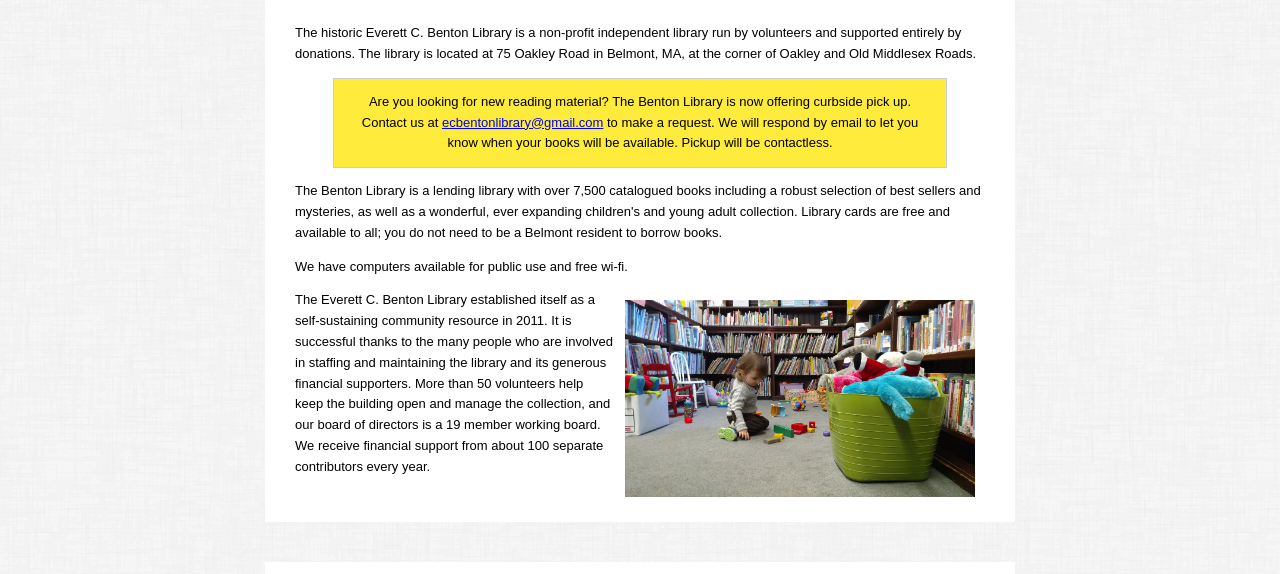
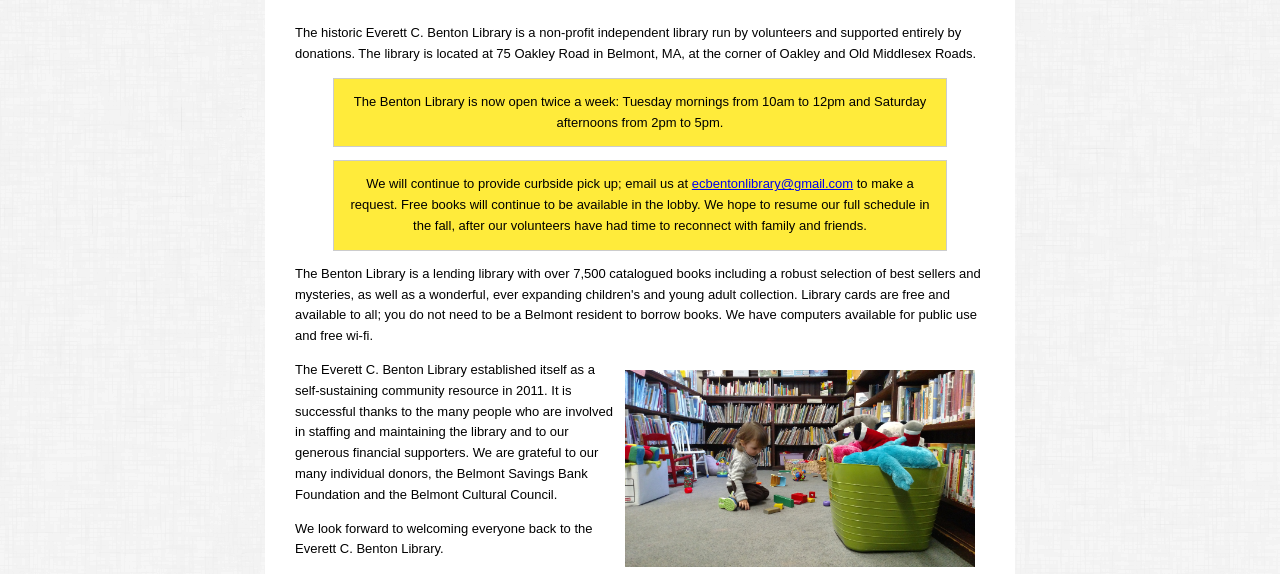
Before and after one commit to cornett/ecbenton, a plain HTML site: page index.html in a window 1280 px wide. Shown: the part 486-1060 px from the top of the page. Drawn offline with Linux system fonts and the light colour scheme.

Commit message:
Update library hours

```diff
--- a/index.html
+++ b/index.html
@@ -30,14 +30,19 @@ at the corner of Oakley and Old Middlesex Roads.
 </p>
 
 <p style="max-width: 85%; margin: 1em auto; border: 1px solid #ccc; padding: 1em; background-color: #ffeb3b; text-align: center">
+The Benton Library is now open twice a week:
+Tuesday mornings from 10am to 12pm and Saturday
+afternoons from 2pm to 5pm.
+</p>
 
-Are you looking for new reading material?
-The Benton Library is now offering curbside pick up.
-Contact us at
+<p style="max-width: 85%; margin: 1em auto; border: 1px solid #ccc; padding: 1em; background-color: #ffeb3b; text-align: center">
+
+We will continue to provide curbside pick up; email us at
 <a href="mailto:ecbentonlibrary@gmail.com">ecbentonlibrary@gmail.com</a>
 to make a request.
-We will respond by email to let you know when your books will be available.
-Pickup will be contactless.
+Free books will continue to be available in the lobby.
+We hope to resume our full schedule in the fall,
+after our volunteers have had time to reconnect with family and friends.
 </p>
 
 <!--
@@ -68,9 +73,6 @@ and mysteries, as well as a wonderful, ever expanding children's
 and young adult collection.
 Library cards are free and available to all;
 you do not need to be a Belmont resident to borrow books.
-</p>
-
-<p>
 We have computers available for public use and free wi-fi.
 </p>
 
@@ -80,11 +82,15 @@ We have computers available for public use and free wi-fi.
 <p>
 The Everett C. Benton Library established itself as a self-sustaining
 community resource in 2011.
-It is successful thanks to the many people who are involved in
-staffing and maintaining the library and its generous financial supporters.
-More than 50 volunteers help keep the building open and manage the collection,
-and our board of directors is a 19 member working board.
-We receive financial support from about 100 separate contributors every year.
+It is successful thanks to the many people who are involved
+in staffing and maintaining the library
+and to our generous financial supporters.
+We are grateful to our many individual donors, the Belmont Savings
+Bank Foundation and the Belmont Cultural Council.
+</p>
+
+<p>
+We look forward to welcoming everyone back to the Everett C. Benton Library.
 </p>
 
 <div style="clear: both"></div>
```
Also changed, not shown: visit.html (+11 -4 lines).
